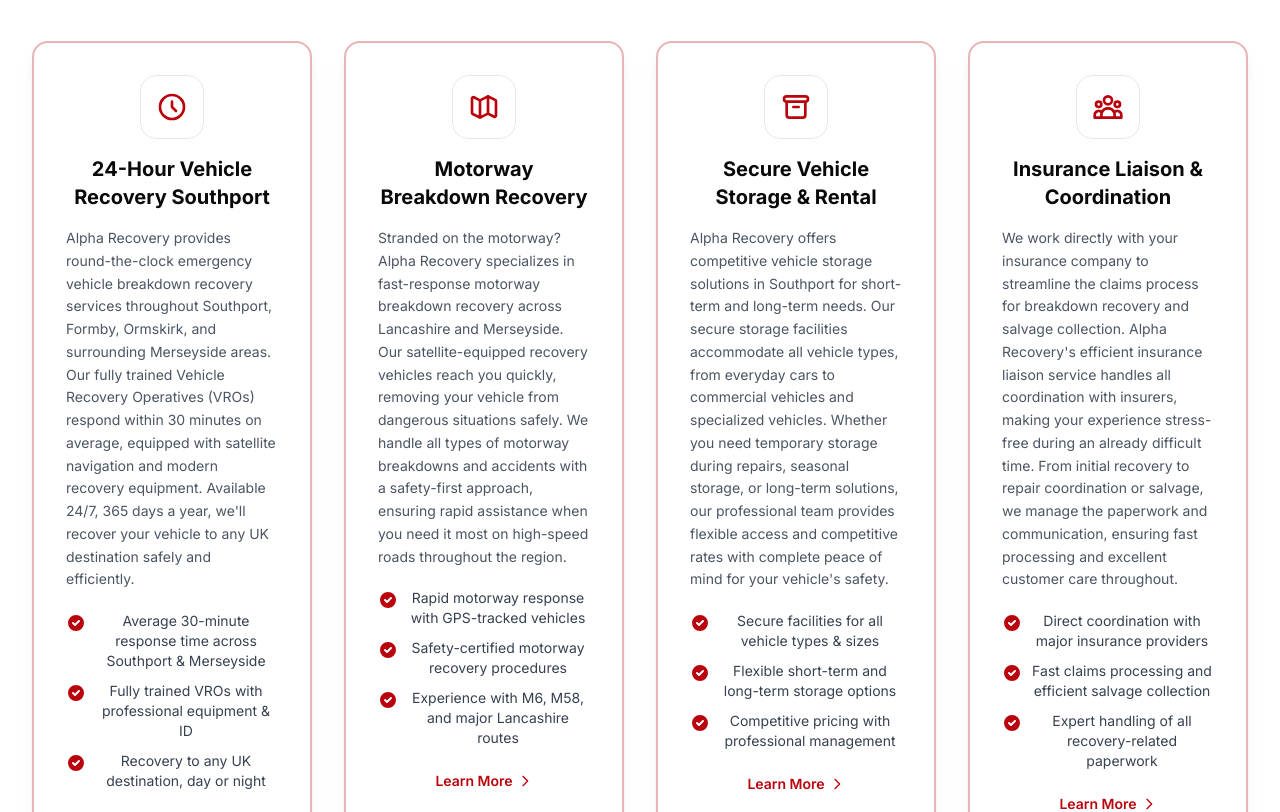
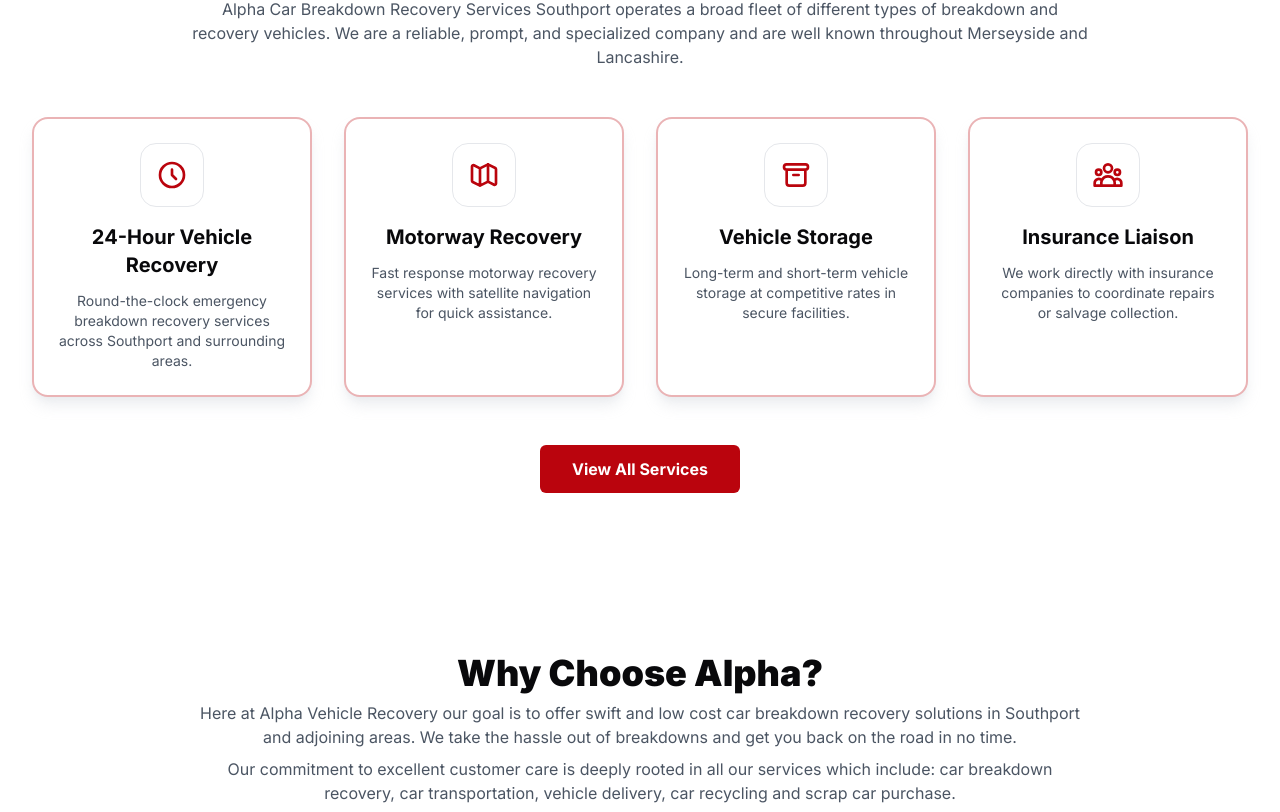
Before and after one commit to bluenose10/alpha-scrap-cars, a React (Vite) app: page / in a window 1280 px wide. Shown: the part 976-1788 px from the top of the page. Built offline with nearby package versions, Linux system fonts and the light colour scheme.

Commit message:
Revert "Enhance homepage services section with detailed descriptions and key features for improved SEO"
This reverts commit 21bde8c3583fa0303253215b00b44710c2b9aaee.

```diff
--- a/pages/Home.tsx
+++ b/pages/Home.tsx
@@ -77,69 +77,6 @@
   {
     question: "How much does breakdown recovery cost?",
     answer: "For a free, no-obligation quote, please call us at 07908 714163. Our pricing is competitive and transparent, with swift and low-cost breakdown recovery solutions tailored to your needs."
-  }
-];
-
-const homepageServices = [
-  {
-    title: '24-Hour Vehicle Recovery Southport',
-    icon: (
-      <svg xmlns="http://www.w3.org/2000/svg" className="h-8 w-8 text-brand-red-600" fill="none" viewBox="0 0 24 24" stroke="currentColor">
-        <path strokeLinecap="round" strokeLinejoin="round" strokeWidth={2} d="M12 8v4l3 3m6-3a9 9 0 11-18 0 9 9 0 0118 0z" />
-      </svg>
-    ),
-    description: 'Alpha Recovery provides round-the-clock emergency vehicle breakdown recovery services throughout Southport, Formby, Ormskirk, and surrounding Merseyside areas. Our fully trained Vehicle Recovery Operatives (VROs) respond within 30 minutes on average, equipped with satellite navigation and modern recovery equipment. Available 24/7, 365 days a year, we\'ll recover your vehicle to any UK destination safely and efficiently.',
-    features: [
-      'Average 30-minute response time across Southport & Merseyside',
-      'Fully trained VROs with professional equipment & ID',
-      'Recovery to any UK destination, day or night'
-    ],
-    link: '/services#24-hour-vehicle-recovery'
-  },
-  {
-    title: 'Motorway Breakdown Recovery',
-    icon: (
-      <svg xmlns="http://www.w3.org/2000/svg" className="h-8 w-8 text-brand-red-600" fill="none" viewBox="0 0 24 24" stroke="currentColor">
-        <path strokeLinecap="round" strokeLinejoin="round" strokeWidth={2} d="M9 20l-5.447-2.724A1 1 0 013 16.382V5.618a1 1 0 011.447-.894L9 7m0 13l6-3m-6 3V7m6 10l4.553 2.276A1 1 0 0021 18.382V7.618a1 1 0 00-.553-.894L15 4m0 13V4m0 0L9 7" />
-      </svg>
-    ),
-    description: 'Stranded on the motorway? Alpha Recovery specializes in fast-response motorway breakdown recovery across Lancashire and Merseyside. Our satellite-equipped recovery vehicles reach you quickly, removing your vehicle from dangerous situations safely. We handle all types of motorway breakdowns and accidents with a safety-first approach, ensuring rapid assistance when you need it most on high-speed roads throughout the region.',
-    features: [
-      'Rapid motorway response with GPS-tracked vehicles',
-      'Safety-certified motorway recovery procedures',
-      'Experience with M6, M58, and major Lancashire routes'
-    ],
-    link: '/services#motorway-accident-and-breakdown-recovery'
-  },
-  {
-    title: 'Secure Vehicle Storage & Rental',
-    icon: (
-      <svg xmlns="http://www.w3.org/2000/svg" className="h-8 w-8 text-brand-red-600" fill="none" viewBox="0 0 24 24" stroke="currentColor">
-        <path strokeLinecap="round" strokeLinejoin="round" strokeWidth={2} d="M5 8h14M5 8a2 2 0 110-4h14a2 2 0 110 4M5 8v10a2 2 0 002 2h10a2 2 0 002-2V8m-9 4h4" />
-      </svg>
-    ),
-    description: 'Alpha Recovery offers competitive vehicle storage solutions in Southport for short-term and long-term needs. Our secure storage facilities accommodate all vehicle types, from everyday cars to commercial vehicles and specialized vehicles. Whether you need temporary storage during repairs, seasonal storage, or long-term solutions, our professional team provides flexible access and competitive rates with complete peace of mind for your vehicle\'s safety.',
-    features: [
-      'Secure facilities for all vehicle types & sizes',
-      'Flexible short-term and long-term storage options',
-      'Competitive pricing with professional management'
-    ],
-    link: '/services#vehicle-storage-and-rental'
-  },
-  {
-    title: 'Insurance Liaison & Coordination',
-    icon: (
-      <svg xmlns="http://www.w3.org/2000/svg" className="h-8 w-8 text-brand-red-600" fill="none" viewBox="0 0 24 24" stroke="currentColor">
-        <path strokeLinecap="round" strokeLinejoin="round" strokeWidth={2} d="M17 20h5v-2a3 3 0 00-5.356-1.857M17 20H7m10 0v-2c0-.656-.126-1.283-.356-1.857M7 20H2v-2a3 3 0 015.356-1.857M7 20v-2c0-.656.126-1.283.356-1.857m0 0a5.002 5.002 0 019.288 0M15 7a3 3 0 11-6 0 3 3 0 016 0zm6 3a2 2 0 11-4 0 2 2 0 014 0zM7 10a2 2 0 11-4 0 2 2 0 014 0z" />
-      </svg>
-    ),
-    description: 'We work directly with your insurance company to streamline the claims process for breakdown recovery and salvage collection. Alpha Recovery\'s efficient insurance liaison service handles all coordination with insurers, making your experience stress-free during an already difficult time. From initial recovery to repair coordination or salvage, we manage the paperwork and communication, ensuring fast processing and excellent customer care throughout.',
-    features: [
-      'Direct coordination with major insurance providers',
-      'Fast claims processing and efficient salvage collection',
-      'Expert handling of all recovery-related paperwork'
-    ],
-    link: '/services#insurance-company-liaison'
   }
 ];
 
@@ -242,43 +179,56 @@
       {/* Services Overview */}
       <section className="py-20 bg-white">
         <div className="max-w-7xl mx-auto px-4 sm:px-6 lg:px-8 text-center">
-          <h2 className="text-3xl md:text-4xl font-extrabold text-brand-darker">Professional Vehicle Recovery Services Southport</h2>
-          <p className="mt-3 text-gray-600 max-w-4xl mx-auto">
-            Alpha Vehicle Breakdown Recovery Service Southport offers comprehensive 24-hour car breakdown recovery throughout Merseyside and Lancashire. Our vehicles are equipped with satellite navigation ensuring rapid response, with an average arrival time of 30 minutes.
-          </p>
-          <div className="grid grid-cols-1 md:grid-cols-2 lg:grid-cols-2 xl:grid-cols-4 gap-8 mt-12">
-            {homepageServices.map((service, index) => (
-              <div key={index} className="group relative overflow-hidden rounded-2xl border-2 border-brand-red-600/30 bg-white p-8 shadow-lg shadow-gray-200/80 transition-all duration-300 hover:-translate-y-2 hover:border-brand-red-600/40">
-                <div className="absolute inset-0 bg-gradient-to-br from-brand-red-50/60 via-transparent to-brand-red-100/60 opacity-0 transition-opacity duration-300 group-hover:opacity-100"></div>
-                <div className="relative">
-                  <div className="flex items-center justify-center h-16 w-16 mx-auto mb-4 rounded-2xl bg-brand-red-50 text-brand-darker border border-brand-red-100 shadow-inner shadow-white">
-                    {service.icon}
-                  </div>
-                  <h3 className="text-xl font-bold text-brand-darker mb-4 text-center">
-                    {service.title}
-                  </h3>
-                  <p className="text-gray-600 text-sm leading-relaxed text-left mb-5">
-                    {service.description}
-                  </p>
-                  <ul className="space-y-2.5 mb-5">
-                    {service.features.map((feature, i) => (
-                      <li key={i} className="flex items-start gap-2 text-sm text-gray-700">
-                        <svg className="h-5 w-5 text-brand-red-600 flex-shrink-0 mt-0.5" fill="currentColor" viewBox="0 0 20 20">
-                          <path fillRule="evenodd" d="M10 18a8 8 0 100-16 8 8 0 000 16zm3.707-9.293a1 1 0 00-1.414-1.414L9 10.586 7.707 9.293a1 1 0 00-1.414 1.414l2 2a1 1 0 001.414 0l4-4z" clipRule="evenodd" />
-                        </svg>
-                        <span>{feature}</span>
-                      </li>
-                    ))}
-                  </ul>
-                  <Link to={service.link} className="inline-flex items-center gap-1 text-sm font-semibold text-brand-red-600 hover:text-brand-red-700 transition-all duration-200 group-hover:gap-2">
-                    Learn More
-                    <svg className="h-4 w-4 transition-all" fill="none" stroke="currentColor" viewBox="0 0 24 24">
-                      <path strokeLinecap="round" strokeLinejoin="round" strokeWidth={2} d="M9 5l7 7-7 7" />
-                    </svg>
-                  </Link>
+          <h2 className="text-3xl md:text-4xl font-extrabold text-brand-darker">24-Hour Breakdown Recovery Services</h2>
+          <p className="mt-2 text-gray-600 max-w-4xl mx-auto">Alpha  Vehicle Breakdown Recovery Service Southport offers 24-hour car breakdown recovery 7 days a week, 365 days a year. Our vehicles are equipped with satellite navigation so we can get to you in the quickest time possible
+             and our average response time is within 30 minutes of the original call.</p>
+          <p className="mt-2 text-gray-600 max-w-4xl mx-auto">Alpha Car Breakdown Recovery Services Southport operates a broad fleet of different types of breakdown and recovery vehicles. We are a reliable, prompt, and specialized company and are well known throughout Merseyside and Lancashire.
+                    </p>
+           <div className="grid grid-cols-1 md:grid-cols-2 lg:grid-cols-4 gap-8 mt-12">
+            {/* Service Item */}
+            <div className="group relative overflow-hidden rounded-2xl border-2 border-brand-red-600/30 bg-white p-6 shadow-lg shadow-gray-200/80 transition-all duration-300 hover:-translate-y-2 hover:border-brand-red-600/40">
+              <div className="absolute inset-0 bg-gradient-to-br from-brand-red-50/60 via-transparent to-brand-red-100/60 opacity-0 transition-opacity duration-300 group-hover:opacity-100"></div>
+              <div className="relative">
+                <div className="flex items-center justify-center h-16 w-16 mx-auto mb-4 rounded-2xl bg-brand-red-50 text-brand-darker border border-brand-red-100 shadow-inner shadow-white">
+                  <svg xmlns="http://www.w3.org/2000/svg" className="h-8 w-8 text-brand-red-600" fill="none" viewBox="0 0 24 24" stroke="currentColor"><path strokeLinecap="round" strokeLinejoin="round" strokeWidth={2} d="M12 8v4l3 3m6-3a9 9 0 11-18 0 9 9 0 0118 0z" /></svg>
                 </div>
+                <h3 className="text-xl font-bold text-brand-darker mb-3 text-center">24-Hour Vehicle Recovery</h3>
+                <p className="text-gray-600 text-sm text-center">Round-the-clock emergency breakdown recovery services across Southport and surrounding areas.</p>
               </div>
-            ))}
+            </div>
+            {/* Service Item */}
+            <div className="group relative overflow-hidden rounded-2xl border-2 border-brand-red-600/30 bg-white p-6 shadow-lg shadow-gray-200/80 transition-all duration-300 hover:-translate-y-2 hover:border-brand-red-600/40">
+              <div className="absolute inset-0 bg-gradient-to-br from-brand-red-50/60 via-transparent to-brand-red-100/60 opacity-0 transition-opacity duration-300 group-hover:opacity-100"></div>
+              <div className="relative">
+                <div className="flex items-center justify-center h-16 w-16 mx-auto mb-4 rounded-2xl bg-brand-red-50 text-brand-darker border border-brand-red-100 shadow-inner shadow-white">
+                  <svg xmlns="http://www.w3.org/2000/svg" className="h-8 w-8 text-brand-red-600" fill="none" viewBox="0 0 24 24" stroke="currentColor"><path strokeLinecap="round" strokeLinejoin="round" strokeWidth={2} d="M9 20l-5.447-2.724A1 1 0 013 16.382V5.618a1 1 0 011.447-.894L9 7m0 13l6-3m-6 3V7m6 10l4.553 2.276A1 1 0 0021 18.382V7.618a1 1 0 00-.553-.894L15 4m0 13V4m0 0L9 7" /></svg>
+                </div>
+                <h3 className="text-xl font-bold text-brand-darker mb-3 text-center">Motorway Recovery</h3>
+                <p className="text-gray-600 text-sm text-center">Fast response motorway recovery services with satellite navigation for quick assistance.</p>
+              </div>
+            </div>
+            {/* Service Item */}
+            <div className="group relative overflow-hidden rounded-2xl border-2 border-brand-red-600/30 bg-white p-6 shadow-lg shadow-gray-200/80 transition-all duration-300 hover:-translate-y-2 hover:border-brand-red-600/40">
+               <div className="absolute inset-0 bg-gradient-to-br from-brand-red-50/60 via-transparent to-brand-red-100/60 opacity-0 transition-opacity duration-300 group-hover:opacity-100"></div>
+               <div className="relative">
+                <div className="flex items-center justify-center h-16 w-16 mx-auto mb-4 rounded-2xl bg-brand-red-50 text-brand-darker border border-brand-red-100 shadow-inner shadow-white">
+                  <svg xmlns="http://www.w3.org/2000/svg" className="h-8 w-8 text-brand-red-600" fill="none" viewBox="0 0 24 24" stroke="currentColor"><path strokeLinecap="round" strokeLinejoin="round" strokeWidth={2} d="M5 8h14M5 8a2 2 0 110-4h14a2 2 0 110 4M5 8v10a2 2 0 002 2h10a2 2 0 002-2V8m-9 4h4" /></svg>
+                </div>
+                <h3 className="text-xl font-bold text-brand-darker mb-3 text-center">Vehicle Storage</h3>
+                <p className="text-gray-600 text-sm text-center">Long-term and short-term vehicle storage at competitive rates in secure facilities.</p>
+               </div>
+            </div>
+            {/* Service Item */}
+            <div className="group relative overflow-hidden rounded-2xl border-2 border-brand-red-600/30 bg-white p-6 shadow-lg shadow-gray-200/80 transition-all duration-300 hover:-translate-y-2 hover:border-brand-red-600/40">
+               <div className="absolute inset-0 bg-gradient-to-br from-brand-red-50/60 via-transparent to-brand-red-100/60 opacity-0 transition-opacity duration-300 group-hover:opacity-100"></div>
+               <div className="relative">
+                <div className="flex items-center justify-center h-16 w-16 mx-auto mb-4 rounded-2xl bg-brand-red-50 text-brand-darker border border-brand-red-100 shadow-inner shadow-white">
+                  <svg xmlns="http://www.w3.org/2000/svg" className="h-8 w-8 text-brand-red-600" fill="none" viewBox="0 0 24 24" stroke="currentColor"><path strokeLinecap="round" strokeLinejoin="round" strokeWidth={2} d="M17 20h5v-2a3 3 0 00-5.356-1.857M17 20H7m10 0v-2c0-.656-.126-1.283-.356-1.857M7 20H2v-2a3 3 0 015.356-1.857M7 20v-2c0-.656.126-1.283.356-1.857m0 0a5.002 5.002 0 019.288 0M15 7a3 3 0 11-6 0 3 3 0 016 0zm6 3a2 2 0 11-4 0 2 2 0 014 0zM7 10a2 2 0 11-4 0 2 2 0 014 0z" /></svg>
+                </div>
+                <h3 className="text-xl font-bold text-brand-darker mb-3 text-center">Insurance Liaison</h3>
+                <p className="text-gray-600 text-sm text-center">We work directly with insurance companies to coordinate repairs or salvage collection.</p>
+               </div>
+            </div>
           </div>
           <Link to="/services" className="mt-12 inline-block bg-brand-red-600 text-white font-bold py-3 px-8 rounded-md hover:bg-brand-red-700 transition-colors">
             View All Services
--- a/pages/ServicesPage.tsx
+++ b/pages/ServicesPage.tsx
@@ -117,7 +117,6 @@
             {servicesData.map((service, index) => (
               <div
                 key={index}
-                id={service.title.toLowerCase().replace(/\s+/g, '-').replace(/&/g, 'and').replace(/\//g, '-')}
                 className="group relative overflow-hidden rounded-3xl border-2 border-brand-red-600/30 bg-white/80 p-10 shadow-xl shadow-gray-200/70 transition-all duration-300 hover:-translate-y-2 hover:border-brand-red-600/40"
               >
                 <div className="absolute inset-0 bg-gradient-to-br from-brand-red-50 via-transparent to-brand-red-100 opacity-0 transition-opacity duration-300 group-hover:opacity-80"></div>
```
